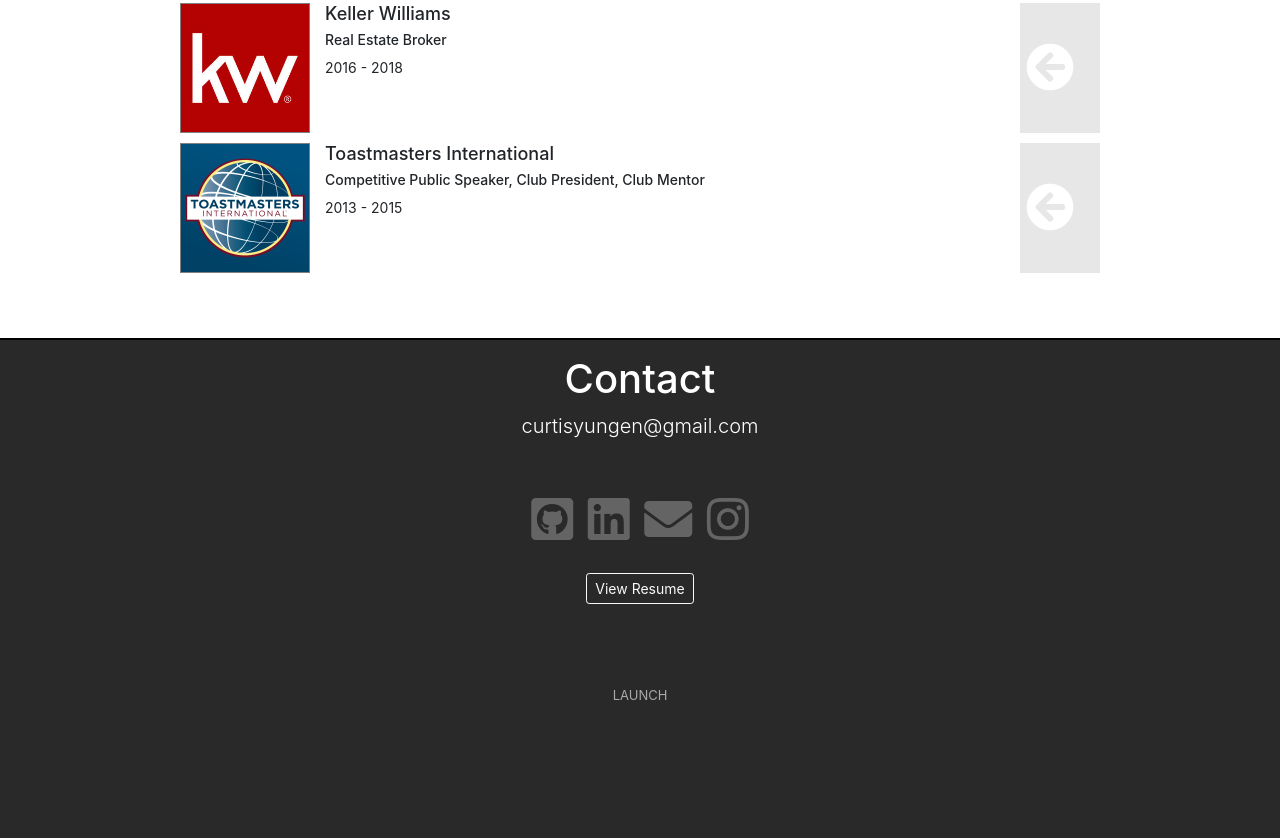
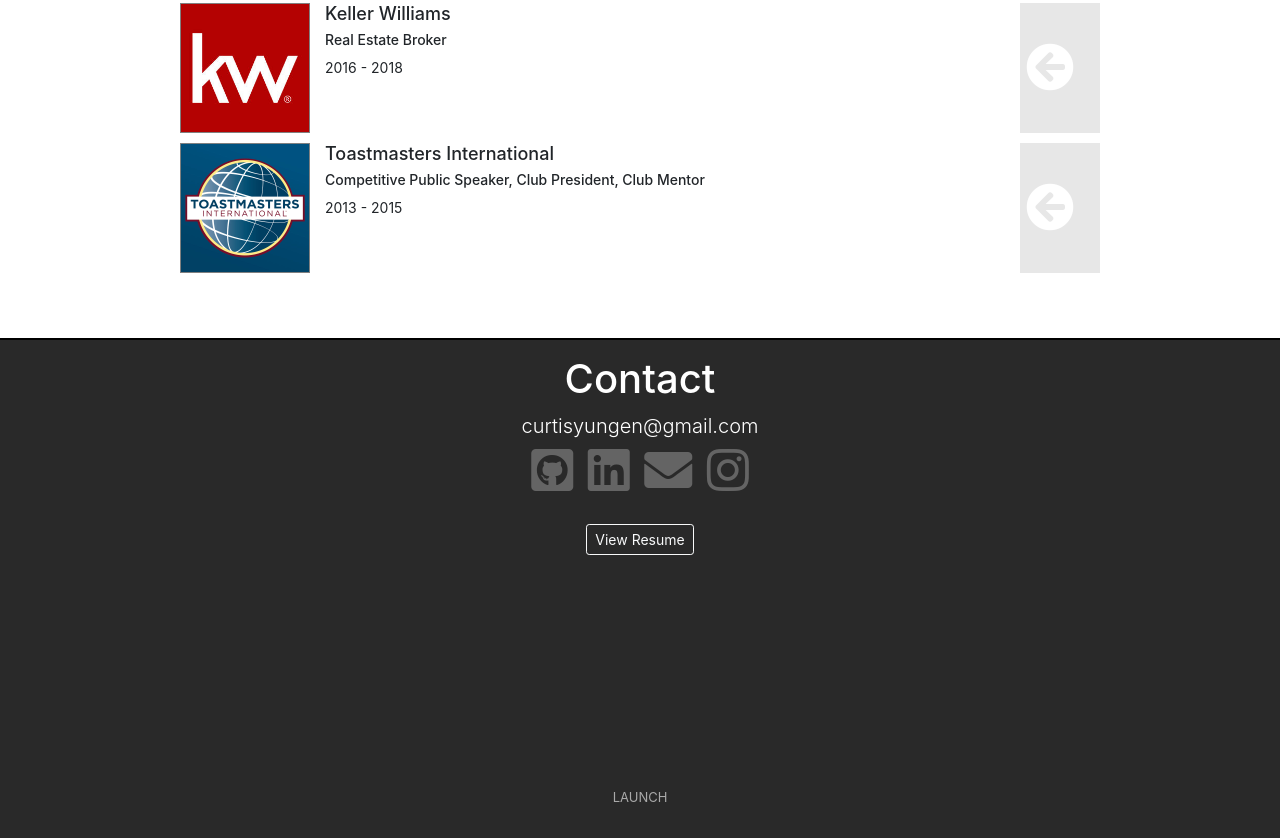
Before and after one commit to curtisyungen/OnlineResume, a plain HTML site: page index.html in a window 1280 px wide. Shown: the part 3342-4180 px from the top of the page. Drawn offline with nearby package versions, Linux system fonts and the light colour scheme; a web font is replaced by a local one.

Commit message:
Add files via upload

```diff
--- a/assets/css/rocket.css
+++ b/assets/css/rocket.css
@@ -61,7 +61,7 @@
     color: darkgray;
     font-size: 13px;
     margin-left: 0px;
-    margin-top: -50px;
+    margin-top: 150px;
     padding: 0;
     position: relative;
     text-align: center;
--- a/assets/css/style1.css
+++ b/assets/css/style1.css
@@ -75,7 +75,6 @@ p {
 
 #footer {
     bottom: 0;
-    height: 100%;
     margin: 0px;
     padding-top: 5px;
     text-align: center;
```
